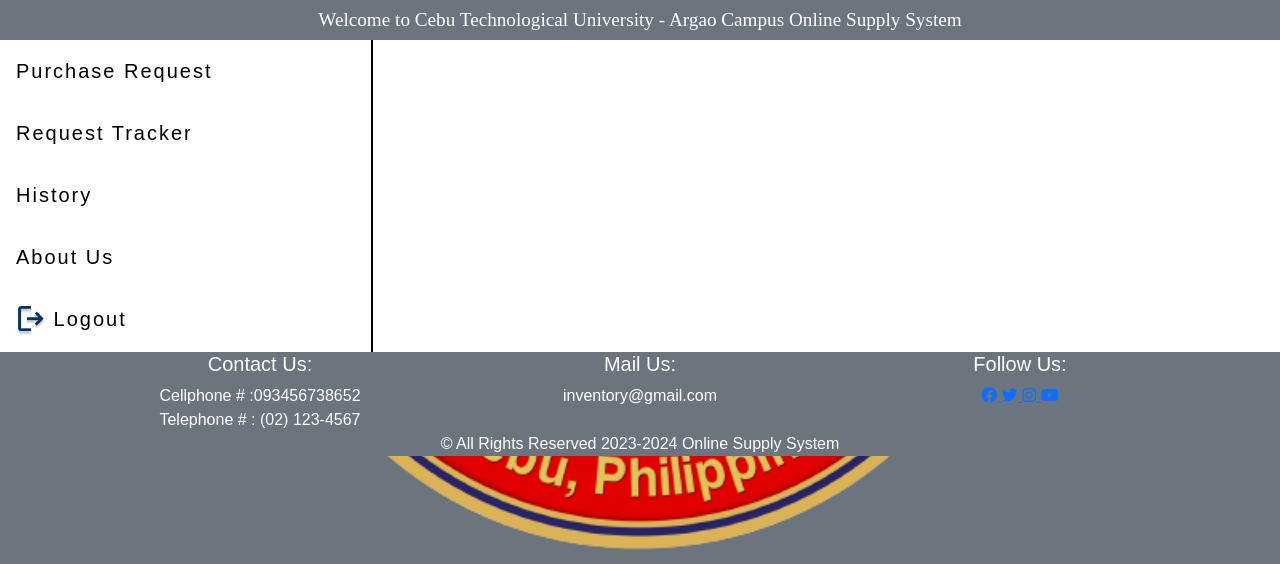
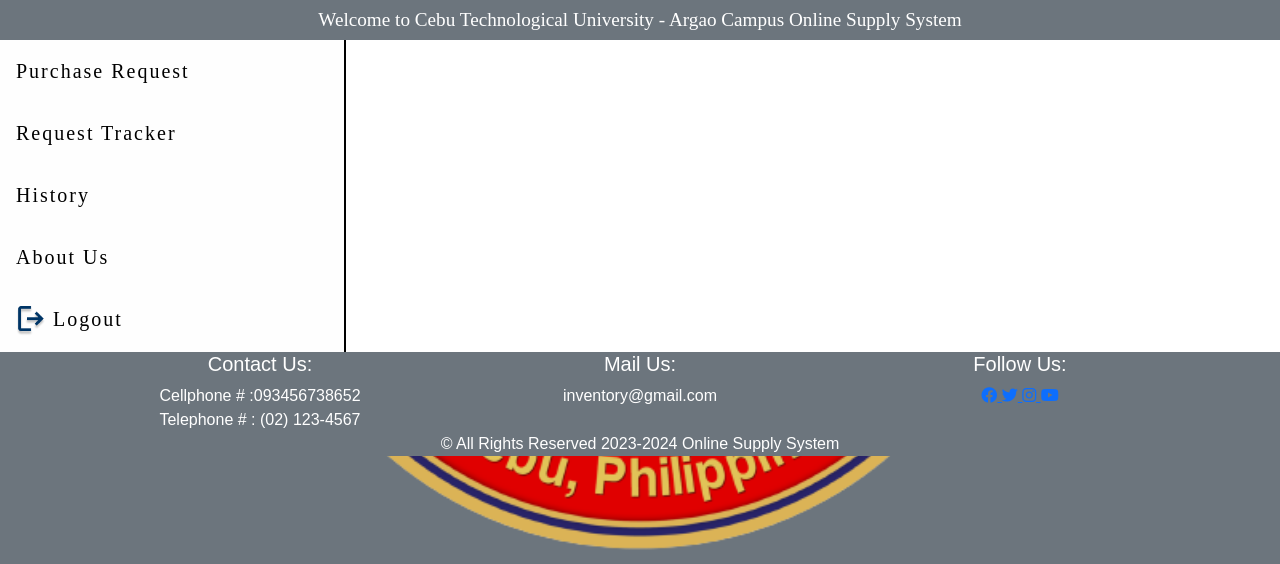
Before and after one commit to tinang0931/ONLINE_SUPPLY_OFFICE_COPY, a Django app: page /main/ in a window 1280 px wide. Shown: the part 236-800 px from the top of the page. Run offline with Django 4.2, Linux system fonts and the light colour scheme; some libraries are stand-ins or nearby versions.

Commit message:
10-31-2023_10:23am

```diff
--- a/accounts/static/css/main.css
+++ b/accounts/static/css/main.css
@@ -210,7 +210,7 @@ height: 100%;
   border-bottom: 0px !important;
   border-radius: 0% !important;
   text-align: left;
-  font-family: sans-serif;
+  font-family: Source Sans Pro;
   font-size: 20px;
   font-weight: 300;
   line-height: 30px;
```
